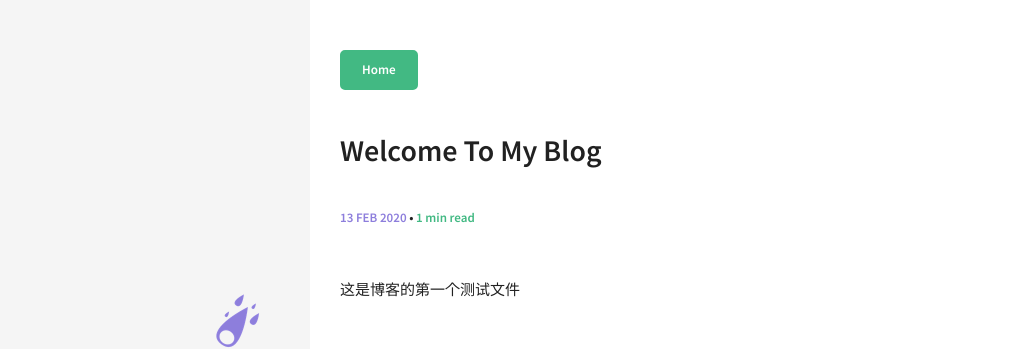
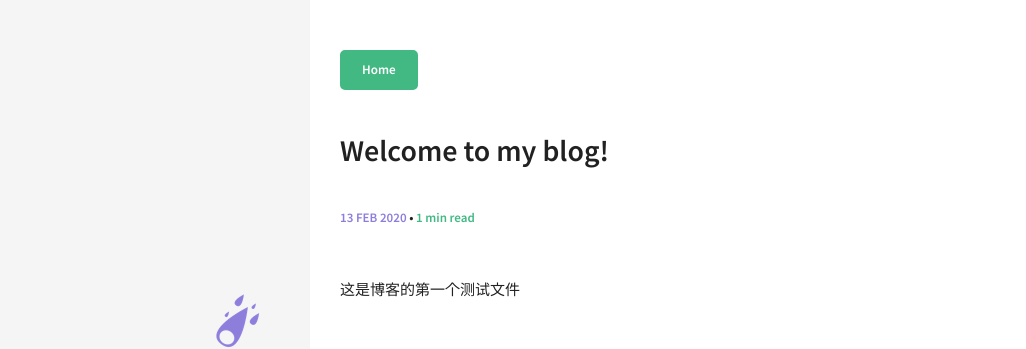
Before and after one commit to kcwl/kcwl.github.io, a Jekyll site: the page built from _posts/2020-02-13-welcome-to-my-blog.md, in a window 1280 px wide. Shown: the top 349 px of the page, without its empty margins (10-1036 px from the left). Built offline with Jekyll 4.4.1, drawn with Linux system fonts in a browser that asks for light colours; our own code applies the rules of GitHub Pages for plain Markdown files; part of the change alters nothing that is shown.

Commit message:
第一个测试文件

```diff
--- a/_posts/2020-02-13-welcome-to-my-blog.md
+++ b/_posts/2020-02-13-welcome-to-my-blog.md
@@ -1 +1,9 @@
+---
+layout: post
+title:  "Welcome to my blog!"
+date:   2020-02-13 19:46:02
+categories: [tutorial]
+comments: true
+---
+
 这是博客的第一个测试文件
```
